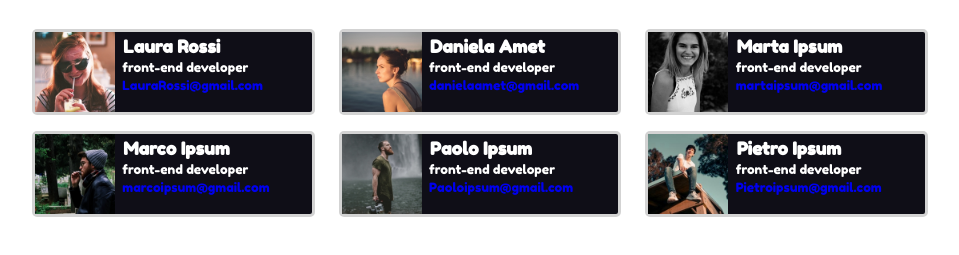
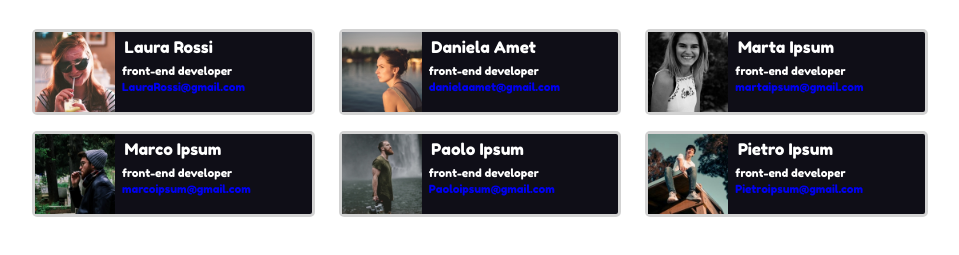
Before and after one commit to FabrizioMisseri/html-css-float-cards, a plain HTML site: page index.html in a window 1280 px wide. Shown: the part 159-414 px from the top of the page, without its empty margins (160-1119 px from the left). Drawn offline with Linux system fonts and the light colour scheme.

Commit message:
ulteriori modifiche e fine esercizio

```diff
--- a/css/style.css
+++ b/css/style.css
@@ -79,12 +79,12 @@ div.item > div{
 
 div.item > div p{
     margin: 0.2em;
-    font-size: 0.8rem;
+    font-size: 0.7rem;
 }
 
-div.item > div h3{
-    margin: 0.2em;
-    font-size: 1.1rem;
+div.item > div span{
+    display: inline-block;
+    margin: 0.3em;
 }
 
 div.item > div a{
--- a/index.html
+++ b/index.html
@@ -34,9 +34,9 @@
                     <img src="img/female1.png" alt="female 1">
 
                     <div>
-                        <h3>
+                        <span>
                             Laura Rossi
-                        </h3>
+                        </span>
 
                         <p>
                             front-end developer
@@ -53,9 +53,9 @@
                     <img src="img/female2.png" alt="female 2">
 
                     <div>
-                        <h3>
+                        <span>
                             Daniela Amet
-                        </h3>
+                        </span>
 
                         <p>
                             front-end developer
@@ -72,9 +72,9 @@
                     <img src="img/female3.png" alt="female 3">
 
                     <div>
-                        <h3>
+                        <span>
                             Marta Ipsum
-                        </h3>
+                        </span>
 
                         <p>
                             front-end developer
@@ -98,9 +98,9 @@
                     <img src="img/male1.png" alt="male 1">
 
                     <div>
-                        <h3>
+                        <span>
                             Marco Ipsum
-                        </h3>
+                        </span>
 
                         <p>
                             front-end developer
@@ -117,9 +117,9 @@
                     <img src="img/male2.png" alt="male 2">
 
                     <div>
-                        <h3>
+                        <span>
                             Paolo Ipsum
-                        </h3>
+                        </span>
 
                         <p>
                             front-end developer
@@ -136,9 +136,9 @@
                     <img src="img/male3.png" alt="male 3">
 
                     <div>
-                        <h3>
+                        <span>
                             Pietro Ipsum
-                        </h3>
+                        </span>
 
                         <p>
                             front-end developer
```
